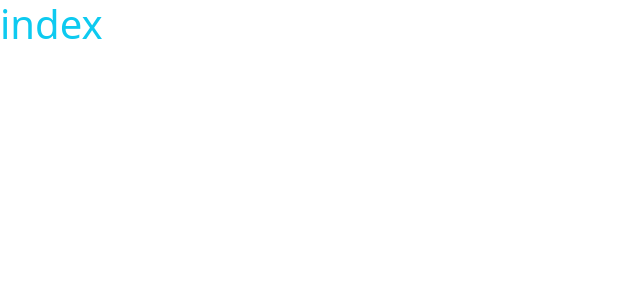
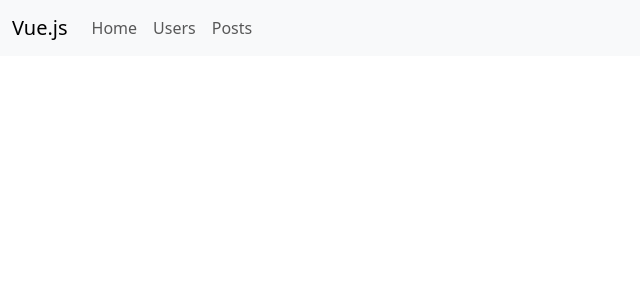
Before and after one commit to reza-ak/vue, a Vue app: page /users in a window 1280 px wide. Before the commit this address had no page. Shown: the top 300 px of the page, without its empty margins (0-640 px from the left). Built offline with nearby package versions, Linux system fonts and the light colour scheme.

Commit message:
designing Header layout component

```diff
--- a/src/App.vue
+++ b/src/App.vue
@@ -1,8 +1,9 @@
 <template>
-  <h1 class="text-info">index</h1>
+  <Header />
   <router-view></router-view>
 </template>
 
 <script setup>
+import Header from "./components/layout/Header.vue"
 
 </script>
--- /dev/null
+++ b/src/components/layout/Header.vue
@@ -0,0 +1,35 @@
+<template>
+  <nav class="navbar navbar-expand-lg bg-body-tertiary">
+    <div class="container-fluid">
+      <a class="navbar-brand" href="#">Vue.js</a>
+      <button
+        class="navbar-toggler"
+        type="button"
+        data-bs-toggle="collapse"
+        data-bs-target="#navbarSupportedContent"
+      >
+        <span class="navbar-toggler-icon"></span>
+      </button>
+      <div class="collapse navbar-collapse" id="navbarSupportedContent">
+        <ul class="navbar-nav me-auto mb-2 mb-lg-0">
+          <li class="nav-item">
+            <router-link to="/" class="nav-link">Home</router-link>
+          </li>
+          <li class="nav-item">
+            <router-link to="/users" class="nav-link">Users</router-link>
+          </li>
+          <li class="nav-item">
+            <router-link to="/posts" class="nav-link">Posts</router-link>
+          </li>
+        </ul>
+      </div>
+    </div>
+  </nav>
+</template>
+
+<style>
+.router-link-active{
+  color: rgba(0, 0, 0, 0.9) !important;
+  border-bottom: 2px solid rgba(0, 0, 0, 0.9) !important;
+}
+</style>
--- a/src/router.js
+++ b/src/router.js
@@ -1,6 +1,9 @@
 import { createRouter, createWebHistory } from "vue-router";
+import Home from "./pages/Home.vue"
 
-const routes = [];
+const routes = [
+  {path: "/", name:"home", component: Home}
+];
 
 const router = createRouter({
   history: createWebHistory(),
--- a/vue.config.js
+++ b/vue.config.js
@@ -1,4 +1,5 @@
 const { defineConfig } = require('@vue/cli-service')
 module.exports = defineConfig({
-  transpileDependencies: true
+  transpileDependencies: true,
+  lintOnSave:false // این دستور باعث میشود که نیازی به استفاه از multiword در component ها نباشد
 })
```
